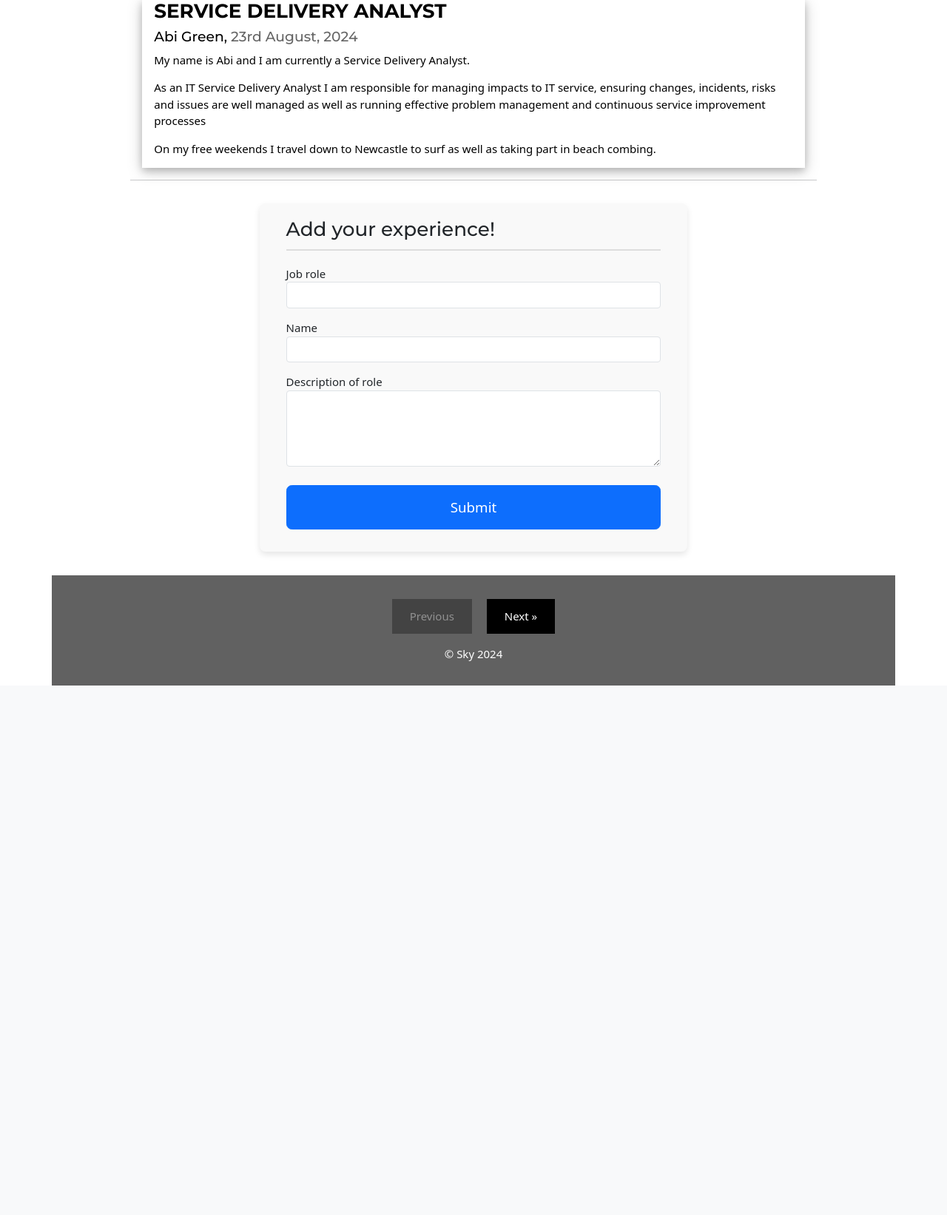
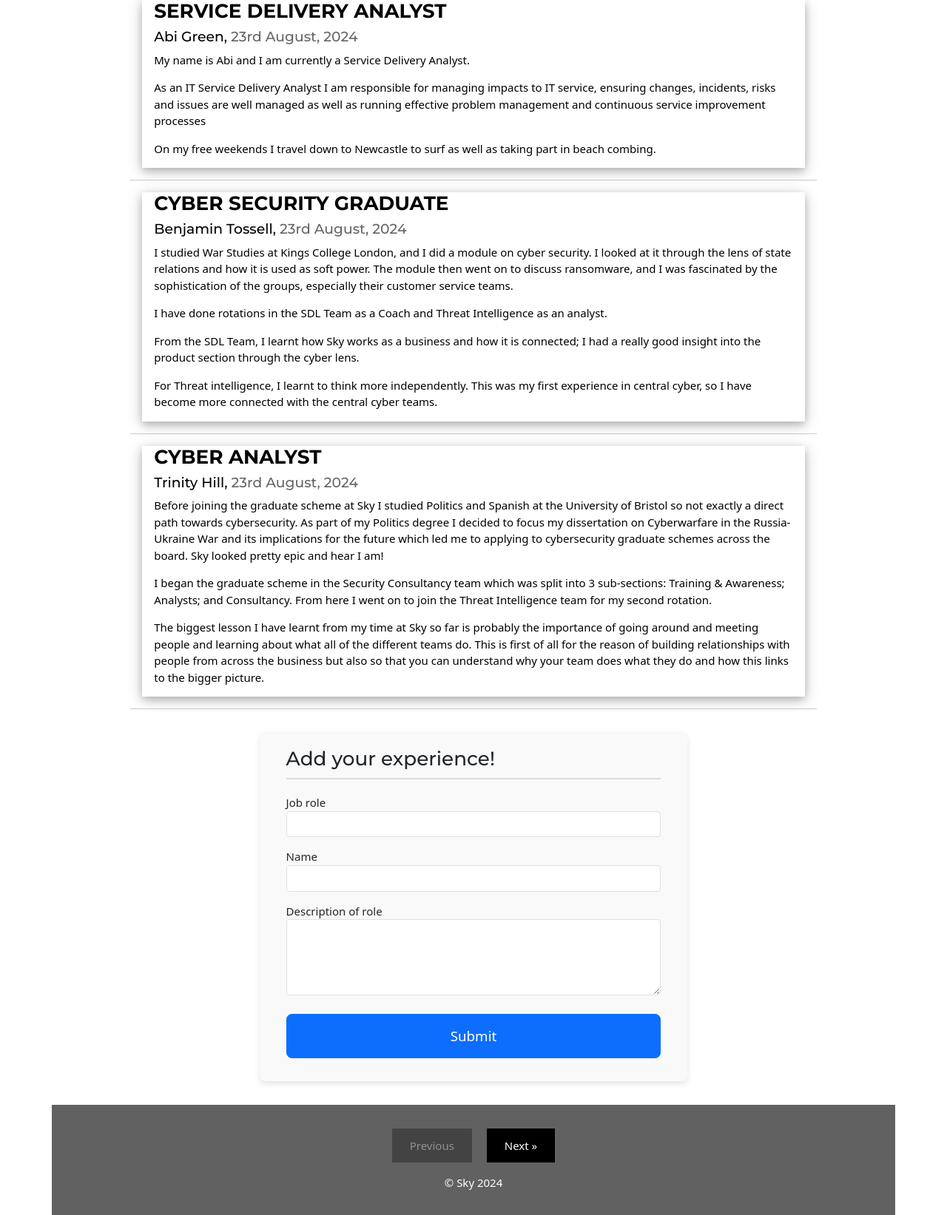
Before and after one commit to cameronduff/CCAMBan, a Flask app: page /meetTheGrads in a window 1280 px wide. Shown: the part 1206-2849 px from the top of the page at 74% size. Before the commit the page ends 2133 px from the top, so only its background shows below. Run offline with Flask 3, Linux system fonts and the light colour scheme.

Commit message:
Adding cyber grad info

```diff
--- a/pythonProject/application/templates/MeetTheGrads.html
+++ b/pythonProject/application/templates/MeetTheGrads.html
@@ -86,6 +86,42 @@
             </div>
             <hr>
 
+            <!-- Blog for Ben -->
+            <div class="w3-card-4 w3-margin w3-white">
+              <div class="w3-container">
+                <h3><b>CYBER SECURITY GRADUATE</b></h3>
+                <h5>Benjamin Tossell, <span class="w3-opacity">23rd August, 2024</span></h5>
+              </div>
+
+              <div class="w3-container">
+                  <p>I studied War Studies at Kings College London, and I did a module on cyber security. I looked at it through the lens of state relations and how it is used as soft power. The module then went on to discuss ransomware, and I was fascinated by the sophistication of the groups, especially their customer service teams.</p>
+
+                  <p>I have done rotations in the SDL Team as a Coach and Threat Intelligence as an analyst.</p>
+
+                  <p>From the SDL Team, I learnt how Sky works as a business and how it is connected; I had a really good insight into the product section through the cyber lens. </p>
+
+                  <p>For Threat intelligence, I learnt to think more independently. This was my first experience in central cyber, so I have become more connected with the central cyber teams. </p>
+              </div>
+            </div>
+            <hr>
+
+            <!-- Blog for Trinity -->
+            <div class="w3-card-4 w3-margin w3-white">
+              <div class="w3-container">
+                <h3><b>CYBER ANALYST</b></h3>
+                <h5>Trinity Hill, <span class="w3-opacity">23rd August, 2024</span></h5>
+              </div>
+
+              <div class="w3-container">
+                  <p>Before joining the graduate scheme at Sky I studied Politics and Spanish at the University of Bristol so not exactly a direct path towards cybersecurity. As part of my Politics degree I decided to focus my dissertation on Cyberwarfare in the Russia-Ukraine War and its implications for the future which led me to applying to cybersecurity graduate schemes across the board. Sky looked pretty epic and hear I am!</p>
+
+                  <p>I began the graduate scheme in the Security Consultancy team which was split into 3 sub-sections: Training & Awareness; Analysts; and Consultancy. From here I went on to join the Threat Intelligence team for my second rotation. </p>
+
+                  <p>The biggest lesson I have learnt from my time at Sky so far is probably the importance of going around and meeting people and learning about what all of the different teams do. This is first of all for the reason of building relationships with people from across the business but also so that you can understand why your team does what they do and how this links to the bigger picture.</p>
+              </div>
+            </div>
+            <hr>
+
       <!-- Centered section -->
       <div class="row justify-content-center">
         <div class="col-8">
```
